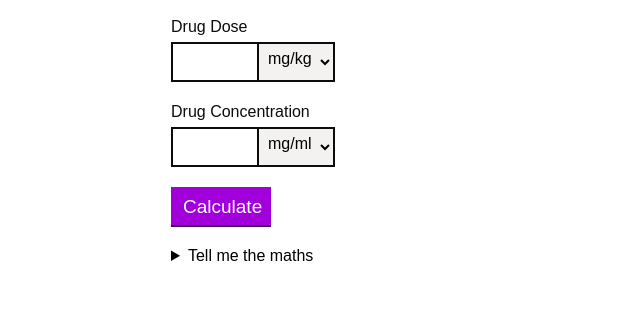
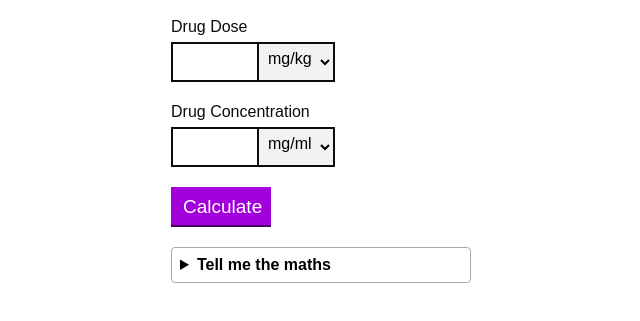
Before and after one commit to LaurenW-rgb/LaurenW-rgb.github.io, a website built with Vite: page Test.html in a window 1280 px wide. Shown: the part 243-564 px from the top of the page, without its empty margins (319-959 px from the left). Built offline with nearby package versions, Linux system fonts and the light colour scheme.

Commit message:
format details section

```diff
--- a/Test.html
+++ b/Test.html
@@ -107,7 +107,7 @@
             </section>
         </section>
     <section>
-        <details>
+        <details class="details">
             <summary>Tell me the maths</summary>
             Drug volume = (bodyweight x dose) ÷ concentration
         </details>
--- a/index.css
+++ b/index.css
@@ -20,6 +20,21 @@ html * {
 .main-section {
     width: 100%;
     max-width: 300px;
+}
+
+.details {
+    border: 1px solid #aaa;
+    border-radius: 4px;
+    padding: 0.5em;
+}
+
+summary {
+    font-weight: bold;
+}
+
+details[open] summary {
+    border-bottom: 1px solid #aaa;
+    margin-bottom: 0.5em;
 }
 
 .label {
```
